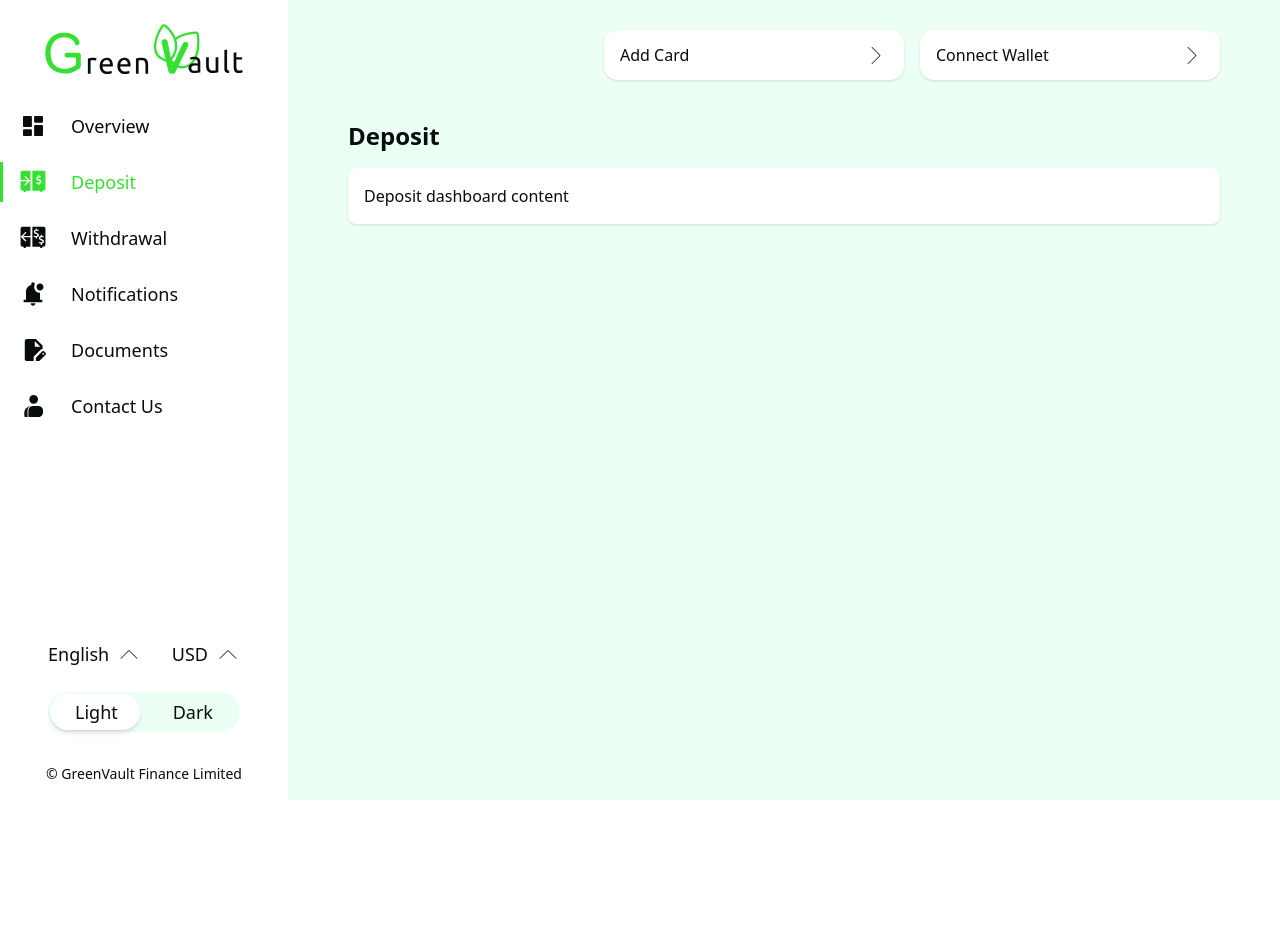
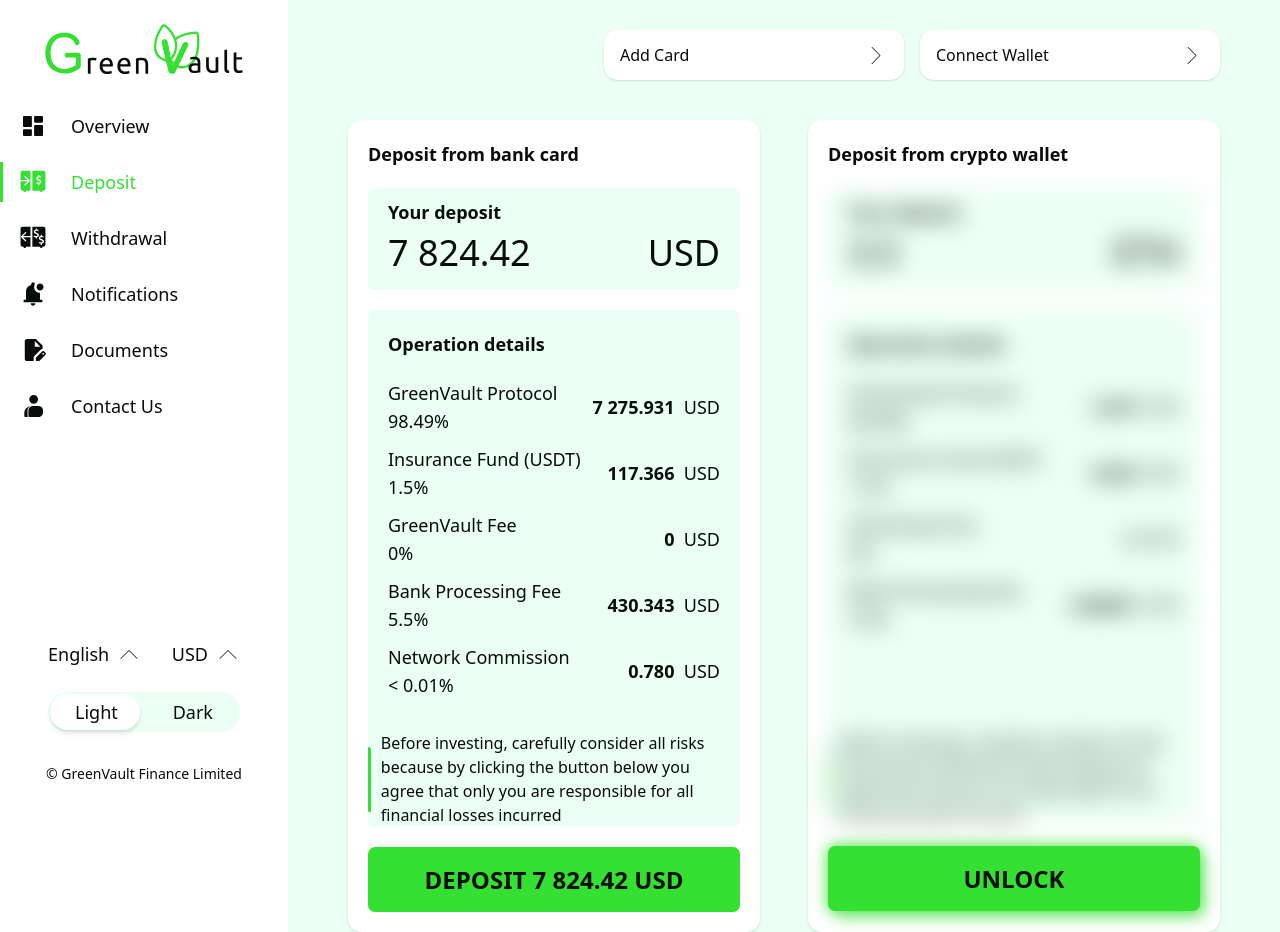
Before and after one commit to KTOP-Akio/greenvault, a React (Vite) app: page /dashboard/deposit in a window 1280 px wide. Before the commit the page ends 800 px from the top, so only its background shows below. Built offline with nearby package versions, Linux system fonts and the light colour scheme.

Commit message:
chore: add deposit page

```diff
--- /dev/null
+++ b/src/components/dashboard/deposit/DepositBankCard.tsx
@@ -0,0 +1,102 @@
+import React from "react";
+
+const DepositBankCard = () => {
+    return (
+        <div className="w-full bg-white dark:bg-[#1C382E] shadow rounded-[14px] p-[20px] flex flex-col gap-[20px]">
+            <p className="text-lg font-bold">Deposit from bank card</p>
+            <div className="w-full flex flex-col gap-[20px]">
+                <div className="w-full bg-[#ECFFF5] dark:bg-[#14241B] rounded-[7px] flex flex-col px-[20px] py-[10px]">
+                    <p className="text-lg font-bold">Your deposit</p>
+                    <div className="flex justify-between">
+                        <p className="text-[36px]">7 824.42</p>
+                        <p className="text-[36px]">USD</p>
+                    </div>
+                </div>
+                <div className="w-full bg-[#ECFFF5] dark:bg-[#14241B] rounded-[7px] flex flex-col gap-[21px] px-[20px] pt-[20px]">
+                    <p className="text-lg font-bold">Operation details</p>
+                    <div className="flex flex-col gap-[10px] text-lg">
+                        <div className="flex justify-between items-center">
+                            <div className="flex flex-col">
+                                <p>GreenVault Protocol</p>
+                                <p>98.49%</p>
+                            </div>
+                            <div className="flex">
+                                <p className="font-bold">
+                                    7 275.931
+                                    &nbsp;
+                                </p>
+                                <p>USD</p>
+                            </div>
+                        </div>
+                        <div className="flex justify-between items-center">
+                            <div className="flex flex-col">
+                                <p>Insurance Fund (USDT)</p>
+                                <p>1.5%</p>
+                            </div>
+                            <div className="flex">
+                                <p className="font-bold">
+                                    117.366
+                                    &nbsp;
+                                </p>
+                                <p>USD</p>
+                            </div>
+                        </div>
+                        <div className="flex justify-between items-center">
+                            <div className="flex flex-col">
+                                <p>GreenVault Fee</p>
+                                <p>0%</p>
+                            </div>
+                            <div className="flex">
+                                <p className="font-bold">
+                                    0
+                                    &nbsp;
+                                </p>
+                                <p>USD</p>
+                            </div>
+                        </div>
+                        <div className="flex justify-between items-center">
+                            <div className="flex flex-col">
+                                <p>Bank Processing Fee</p>
+                                <p>5.5%</p>
+                            </div>
+                            <div className="flex">
+                                <p className="font-bold">
+                                    430.343
+                                    &nbsp;
+                                </p>
+                                <p>USD</p>
+                            </div>
+                        </div>
+                        <div className="flex justify-between items-center">
+                            <div className="flex flex-col">
+                                <p>Network Commission</p>
+                                <p>
+                                    &lt;
+                                    0.01%
+                                </p>
+                            </div>
+                            <div className="flex">
+                                <p className="font-bold">
+                                    0.780
+                                    &nbsp;
+                                </p>
+                                <p>USD</p>
+                            </div>
+                        </div>
+                    </div>
+                    <div className="mt-[11px] ml-[-20px] mr-[13px] flex gap-[10px] items-center">
+                        <div className="w-[10px] h-[65px] bg-[#35E032] rounded-tr-[14px] rounded-bl-[7px]"></div>
+                        <p className="text-md">
+                            Before investing, carefully consider all risks because by clicking the button below you agree that only you are responsible for all financial losses incurred
+                        </p>
+                    </div>
+                </div>
+            </div>
+            <div className="w-full h-[65px] bg-[#35E032] rounded-[7px] flex items-center justify-center cursor-pointer">
+                <p className="text-[24px] font-bold text-[#070D0A]">DEPOSIT 7 824.42 USD</p>
+            </div>
+        </div>
+    )
+}
+
+export default DepositBankCard;
--- /dev/null
+++ b/src/components/dashboard/deposit/DepositCryptoCard.tsx
@@ -0,0 +1,93 @@
+import React from "react";
+
+const DepositCryptoCard = () => {
+    return (
+        <div className="w-full bg-white dark:bg-[#1C382E] shadow rounded-[14px] p-[20px] flex flex-col gap-[20px]">
+            <p className="text-lg font-bold">Deposit from crypto wallet</p>
+            <div className="w-full flex flex-col gap-[20px] blur-md">
+                <div className="w-full bg-[#ECFFF5] dark:bg-[#14241B] rounded-[7px] flex flex-col px-[20px] py-[10px]">
+                    <p className="text-lg font-bold">Your deposit</p>
+                    <div className="flex justify-between">
+                        <p className="text-[36px]">3.5</p>
+                        <p className="text-[36px]">ETH</p>
+                    </div>
+                </div>
+                <div className="w-full bg-[#ECFFF5] dark:bg-[#14241B] rounded-[7px] flex flex-col gap-[21px] px-[20px] pt-[20px]">
+                    <p className="text-lg font-bold">Operation details</p>
+                    <div className="flex flex-col gap-[10px] text-lg">
+                        <div className="flex justify-between items-center">
+                            <div className="flex flex-col">
+                                <p>GreenVault Protocol</p>
+                                <p>98.49%</p>
+                            </div>
+                            <div className="flex">
+                                <p className="font-bold">
+                                    3.447
+                                    &nbsp;
+                                </p>
+                                <p>ETH</p>
+                            </div>
+                        </div>
+                        <div className="flex justify-between items-center">
+                            <div className="flex flex-col">
+                                <p>Insurance Fund (USDT)</p>
+                                <p>1.5%</p>
+                            </div>
+                            <div className="flex">
+                                <p className="font-bold">
+                                    0.053
+                                    &nbsp;
+                                </p>
+                                <p>ETH</p>
+                            </div>
+                        </div>
+                        <div className="flex justify-between items-center">
+                            <div className="flex flex-col">
+                                <p>GreenVault Fee</p>
+                                <p>0%</p>
+                            </div>
+                            <div className="flex">
+                                <p className="font-bold">
+                                    0
+                                    &nbsp;
+                                </p>
+                                <p>ETH</p>
+                            </div>
+                        </div>
+                        <div className="flex justify-between items-center">
+                            <div className="flex flex-col">
+                                <p>Bank Processing Fee</p>
+                                <p>5.5%</p>
+                            </div>
+                            <div className="flex">
+                                <p className="font-bold">
+                                    0.00031
+                                    &nbsp;
+                                </p>
+                                <p>ETH</p>
+                            </div>
+                        </div>
+                    </div>
+                    <div className="mt-[76px] ml-[-20px] mr-[13px] flex gap-[10px] items-center">
+                        <div className="w-[10px] h-[65px] bg-[#35E032] rounded-tr-[14px] rounded-bl-[7px]"></div>
+                        <p className="text-md">
+                            Before investing, carefully consider all risks because by clicking the button below you agree that only you are responsible for all financial losses incurred
+                        </p>
+                    </div>
+                </div>
+            </div>
+            <div className="relative w-full h-[65px] cursor-pointer">
+                {/* Blurred background layer */}
+                <div className="absolute inset-0 bg-[#35E032] rounded-[7px] blur-[8px] shadow-[5px_7px_rgba(53,224,50,0.5)] shadow-[-5px_-7px_rgba(53,224,50,0.5)]">
+                </div>
+
+                {/* Sharp background and text layer */}
+                <div className="relative z-10 w-full h-full bg-[#35E032] rounded-[7px] flex items-center justify-center">
+                    <p className="text-[24px] font-bold text-[#070D0A]">UNLOCK</p>
+                </div>
+            </div>
+        </div>
+    )
+}
+
+export default DepositCryptoCard;
--- a/src/dashboard/Deposit.tsx
+++ b/src/dashboard/Deposit.tsx
@@ -1,13 +1,12 @@
 import React from 'react';
+import DepositBankCard from '../components/dashboard/deposit/DepositBankCard';
+import DepositCryptoCard from '../components/dashboard/deposit/DepositCryptoCard';
 
 const Deposit = () => {
   return (
-    <div>
-      <h1 className="text-2xl font-bold mb-4">Deposit</h1>
-      <div className="bg-white dark:bg-[#1C382E] rounded-lg shadow p-4">
-        {/* Add your Deposit content here */}
-        <p>Deposit dashboard content</p>
-      </div>
+    <div className='flex gap-12 w-full'>
+      <DepositBankCard />
+      <DepositCryptoCard />
     </div>
   );
 };
```
